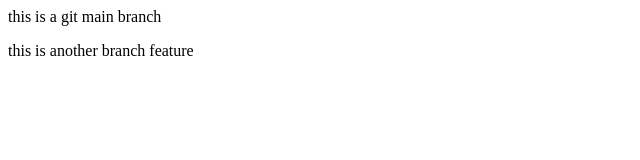
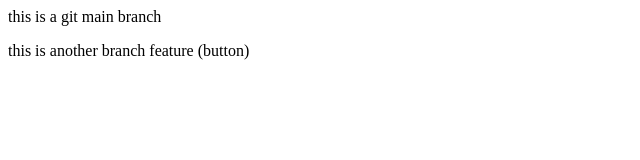
Before and after one commit to Dpka9509/localrepo, a plain HTML site: page index.html in a window 1280 px wide. Shown: the full height of the page, 0-640 px from the left. Drawn offline with Linux system fonts and the light colour scheme.

```diff
--- a/index.html
+++ b/index.html
@@ -1,2 +1,2 @@
 <p>this is a git main branch</p>
-<p>this is another branch feature</p>
+<p>this is another branch feature (button)</p>
```
